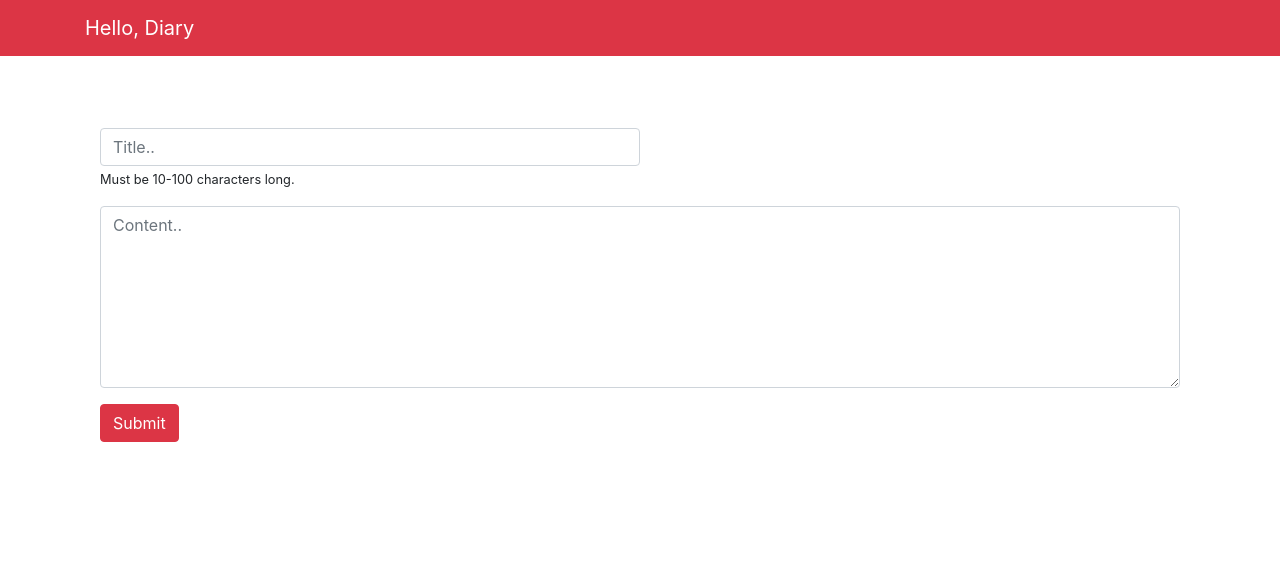
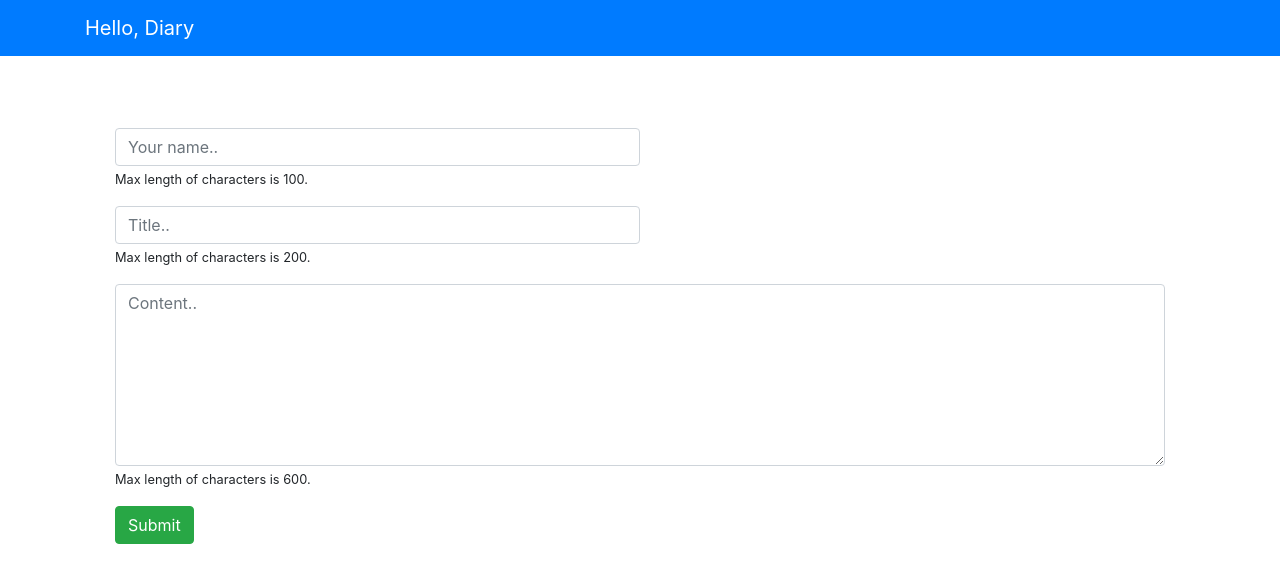
Before and after one commit to aybruhm/Expressor, a Django app: page /add/ in a window 1280 px wide. Shown: the top 583 px of the page. Run offline with Django 3.2, Linux system fonts and the light colour scheme; some libraries are stand-ins or nearby versions.

Commit message:
Modified *.html files and models.

```diff
--- a/diary/urls.py
+++ b/diary/urls.py
@@ -21,5 +21,6 @@ urlpatterns = [
     path('admin/', admin.site.urls),
     path('', views.home, name='home'),
     path('add/', views.add, name='add'),
-    # path('<str:delete>', views.delete, name='delete'),
+    path('delete/<int:pk>/', views.delete),
+    # path('update/<str:pk/', views.update, name='update'),
 ]
--- a/entry/models.py
+++ b/entry/models.py
@@ -1,10 +1,12 @@
 from django.db import models
 from django.utils import timezone
+from django.contrib.auth.models import User
 
 # Create your models here.
 class Entry(models.Model):
-    title    = models.CharField(max_length=200)
-    content  = models.TextField(max_length=512, unique=True)
+    author    = models.CharField(max_length=100)
+    title     = models.CharField(max_length=200)
+    content   = models.TextField(max_length=600, unique=False)
     timestamp = models.DateTimeField(default=timezone.now)
 
     def __str__(self):
--- a/entry/views.py
+++ b/entry/views.py
@@ -1,4 +1,4 @@
-from django.shortcuts import render, HttpResponse
+from django.shortcuts import render, HttpResponseRedirect
 from .models import Entry
 
 
@@ -8,7 +8,41 @@ def home(request):
 
 
 def add(request):
+    if request.method == 'POST':
+        if  request.POST.get('author') and request.POST.get('title') and request.POST.get('content'):
+            entry = Entry()
+            entry.author = request.POST.get('author')
+            entry.title = request.POST.get('title')
+            entry.content = request.POST.get('content')
+            x = entry.save()
+            print(x)
+            return HttpResponseRedirect('/')
+        else:
+            pass
     return render(request, 'entry/add.html')
 
-def delete(request):
-    pass
+
+def delete(request, pk):
+    print(pk)
+    Entry.objects.get(id=pk).delete()
+    return HttpResponseRedirect('/')
+
+
+# def update(request, pk):
+#     obj = get_object_or_404(Entry, id=pk)
+#     print(obj)
+#     form = request.POST.get(
+#         'title' or None, instance=obj
+#     ) and request.POST.get(
+#         'content' or None, instance=obj
+#     )
+#     print(form)
+#     if request.method == 'POST':
+#         if form:
+#             entry = Entry()
+#             entry.title = request.POST.get('title' or None, instance=obj)
+#             entry.content = request.POST.get('content' or None, instance=obj)
+#             entry.save()
+#             return HttpResponseRedirect('/')
+#     context = {'form': form, 'obj': obj}
+#     return render(request, 'entry/update.html', context)
--- a/templates/base.html
+++ b/templates/base.html
@@ -11,15 +11,17 @@
     <title>Hello Diary</title>
 </head>
 <body>
-<nav class="navbar navbar-expand-lg navbar-dark bg-danger">
+    <nav class="navbar navbar-expand-lg navbar-dark bg-primary">
         <div class="container">
-        <a href="" class="navbar-brand">Hello, Diary</a>
+            <a href="{% url 'home' %}" class="navbar-brand">Hello, Diary</a>
         </div>
     </nav>
 
     <div class="container">
+        <div class="container">
             {% block content %}
             {% endblock %}
+        </div>
     </div>
 
     <script src="{% static "bootstrap/js/jquery-1.10.2.js" %}"></script>
--- a/templates/entry/add.html
+++ b/templates/entry/add.html
@@ -2,16 +2,20 @@
 
 {% block content %}
      <div class="container"><br><br><br>
-       <form method="POST" action="{% url 'home' %}">{% csrf_token %}
+       <form method="POST">{% csrf_token %}
+           <div class="form-group row-cols-2">
+            <input type="author" name="author" class="form-control" placeholder="Your name..">
+            <small id="authorHelpInline">Max length of characters is 100.</small>
+          </div>
           <div class="form-group row-cols-2">
             <input type="title" name="title" class="form-control" placeholder="Title..">
-            <small id="passwordHelpInline">Must be 10-100 characters long.</small>
-            <div class="valid-feedback">Looks good!</div>
+            <small id="titleHelpInline">Max length of characters is 200.</small>
           </div>
           <div class="form-group row-cols-8">
-             <textarea type="entry" name="content" class="form-control" rows="7" placeholder="Content.."></textarea>
+             <textarea name="content" class="form-control" cols="35" rows="7" placeholder="Content.."></textarea>
+              <small id="contentHelpInline">Max length of characters is 600.</small>
           </div>
-             <button type="submit" class="btn btn-danger btn-md btn-fill">Submit</button>
+             <button type="submit" class="btn btn-success btn-md btn-fill">Submit</button>
        </form>
      </div>
 {% endblock %}
```
Also changed, not shown: templates/entry/home.html (+14 -9 lines), templates/entry/update.html (added, +16 -0 lines), db.sqlite3, entry/migrations/0003_auto_20200608_0152.py (added), entry/migrations/0004_entry_author.py (added), entry/migrations/0005_auto_20200608_1334.py (added), entry/migrations/0006_auto_20200608_1341.py (added), entry/migrations/0007_auto_20200608_1409.py (added). Lines whose indentation alone changed are shown as unchanged.
